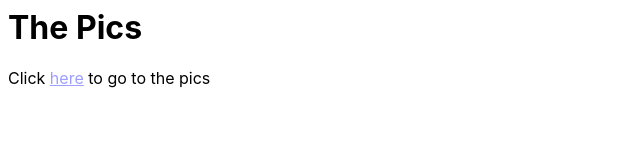
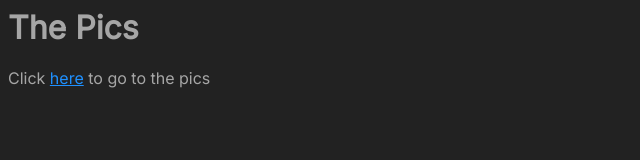
Before and after one commit to Alertpace/Alertpace.github.io, a plain HTML site: page index.html in a window 1280 px wide. Shown: the whole page, without its empty margins (0-640 px from the left). Drawn offline with Linux system fonts and the light colour scheme.

Commit message:
Update index.html

```diff
--- a/index.html
+++ b/index.html
@@ -1,14 +1,15 @@
 <h1 id="header">The Pics</h1>
 <p>Click <a href="https://web.roblox.com/games/13112757240/THE-PICS-Beta-Not-yet-done">here</a> to go to the pics</p>
 <style>
- @import url('https://fonts.googleapis.com/css2?family=Inter+Tight&display=swap');
+ @import url('https://fonts.googleapis.com/css2?family=Inter');
 
  body {
     font-family: 'Inter';
-    color-scheme: dark;
+    background-color: #222;
+    color: #fff9
   }
 
  a {
-  color: sky-blue;
+  color: dodgerblue;
  }
 </style>
```
